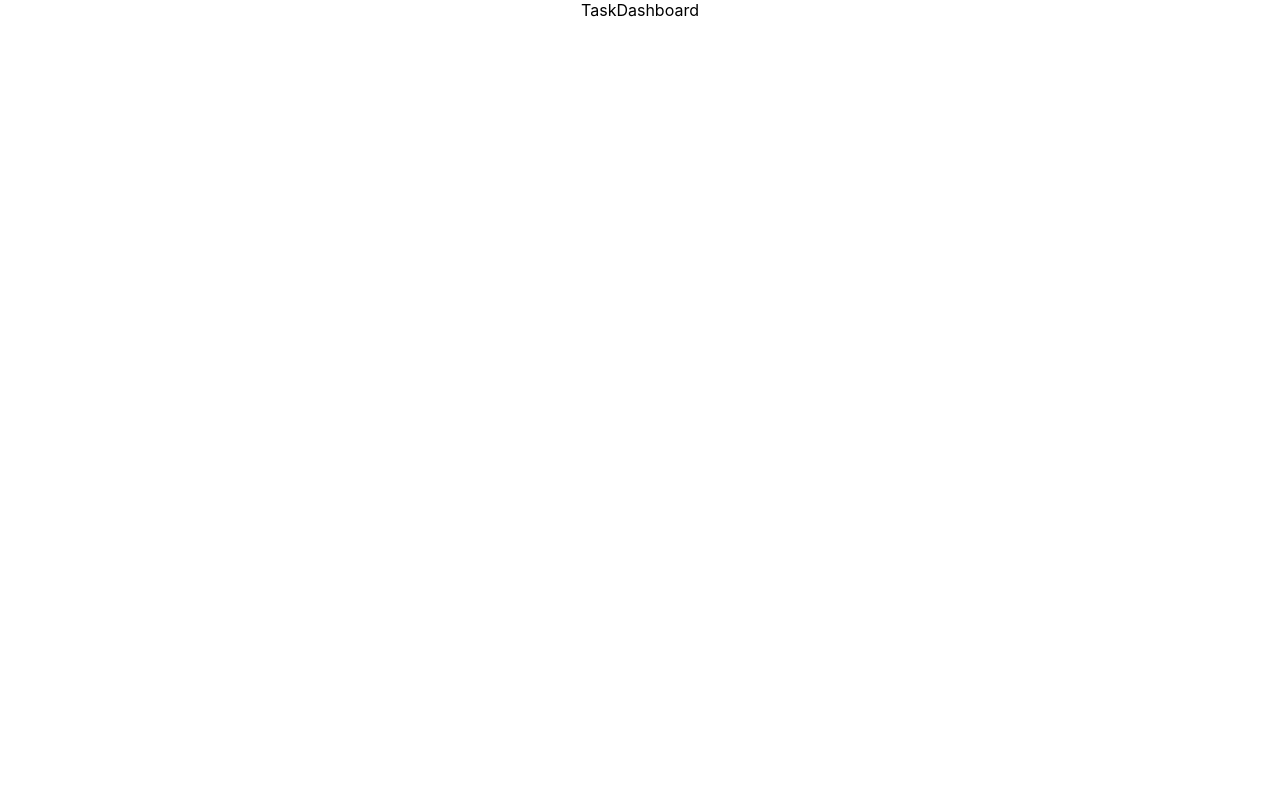
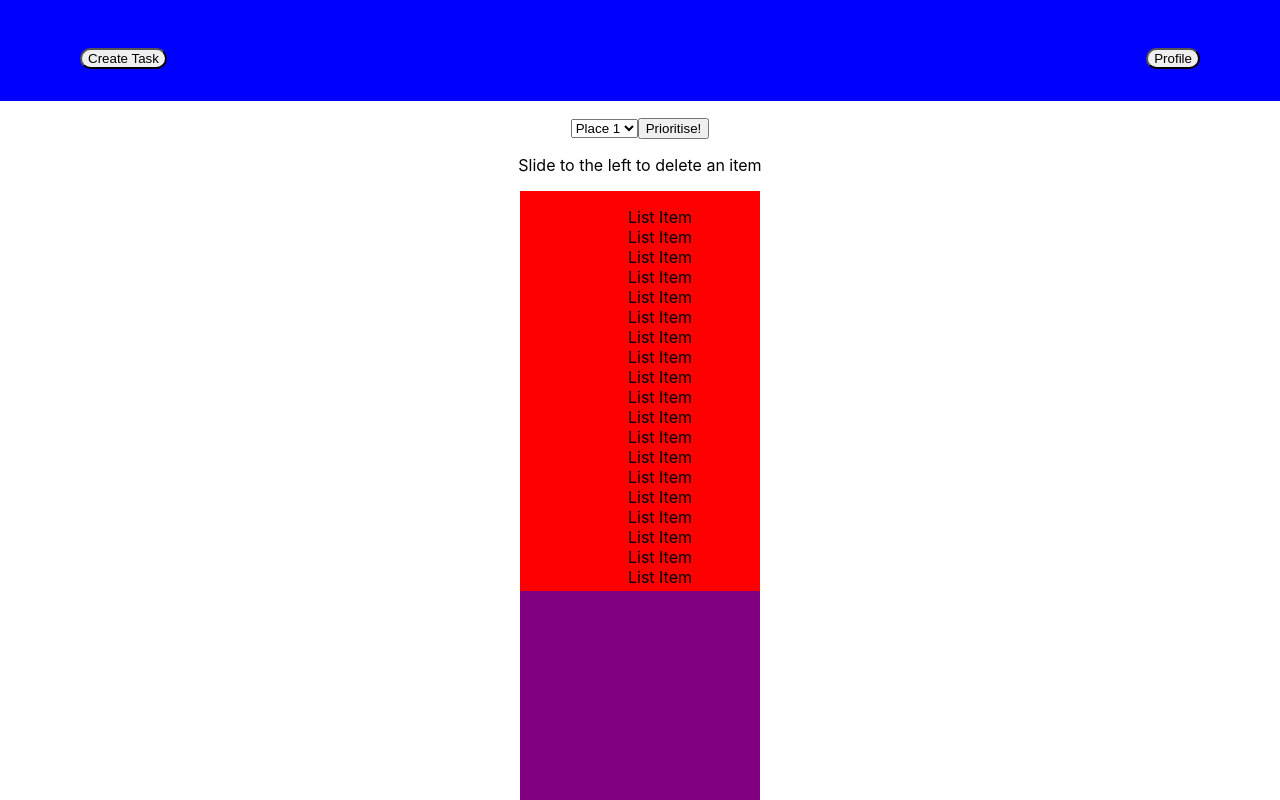
Before and after one commit to Little-Wolfie/listodo, a React (Create React App) app: page /dashboard in a window 1280 px wide. Shown: the top 800 px of the page. Built offline with nearby package versions, Linux system fonts and the light colour scheme.

Commit message:
mapping out task dashboard

```diff
--- a/src/components/Task Dashboard components/TaskDashboard.jsx
+++ b/src/components/Task Dashboard components/TaskDashboard.jsx
@@ -1,7 +1,70 @@
 import React from 'react'
+import '../../css/TaskDashboard.css'
 
 export const TaskDashboard = () => {
   return (
-    <div className='task-dashboard'>TaskDashboard</div>
+    <div className='task-dashboard'>
+      <header>
+        <div className='header-container'>
+          <button>Create Task</button>
+          <button>Profile</button>
+        </div>
+      </header>
+      <div className='filtering-container'>
+        <select>
+          <option>
+            Place 1
+          </option>
+          <option>
+            Place 2
+          </option>
+          <option>
+            Place 3
+          </option>
+          <option>
+            Place 4
+          </option>
+          <option>
+            Place 5
+          </option>
+        </select>
+        <button>
+          Prioritise!
+        </button>
+      </div>
+        <p>Slide to the left to delete an item</p>
+      <div className='list-container'>
+        <ol>
+          <li>List Item</li>
+          <li>List Item</li>
+          <li>List Item</li>
+          <li>List Item</li>
+          <li>List Item</li>
+          <li>List Item</li>
+          <li>List Item</li>
+          <li>List Item</li>
+          <li>List Item</li>
+          <li>List Item</li>
+          <li>List Item</li>
+          <li>List Item</li>
+          <li>List Item</li>
+          <li>List Item</li>
+          <li>List Item</li>
+          <li>List Item</li>
+          <li>List Item</li>
+          <li>List Item</li>
+          <li>List Item</li>
+          <li>List Item</li>
+          <li>List Item</li>
+          <li>List Item</li>
+          <li>List Item</li>
+          <li>List Item</li>
+          <li>List Item</li>
+        </ol>
+      </div>
+      <div className='map-wrapper'>
+
+      </div>
+    </div>
   )
 }
--- a/src/css/TaskDashboard.css
+++ b/src/css/TaskDashboard.css
@@ -0,0 +1,36 @@
+.header-container {
+    width: 100vw;
+    height: fit-content;
+    display: flex;
+    flex-direction: row;
+    justify-content: space-between;
+    background-color: blue;
+}
+
+.header-container button {
+    margin: 3rem 5rem 2rem 5rem;
+    border-radius: 1rem;
+}
+
+.list-container {
+    height: 25rem;
+    width: 15rem;
+    overflow: scroll;
+    background-color: red;
+    margin: 0rem auto
+}
+
+.list-container ol {
+    list-style: none;
+}
+
+.filtering-container {
+    margin: 1rem auto
+}
+
+.map-wrapper {
+    background-color: purple;
+    height: 25rem;
+    width: 15rem;
+    margin: 0rem auto
+}
```
